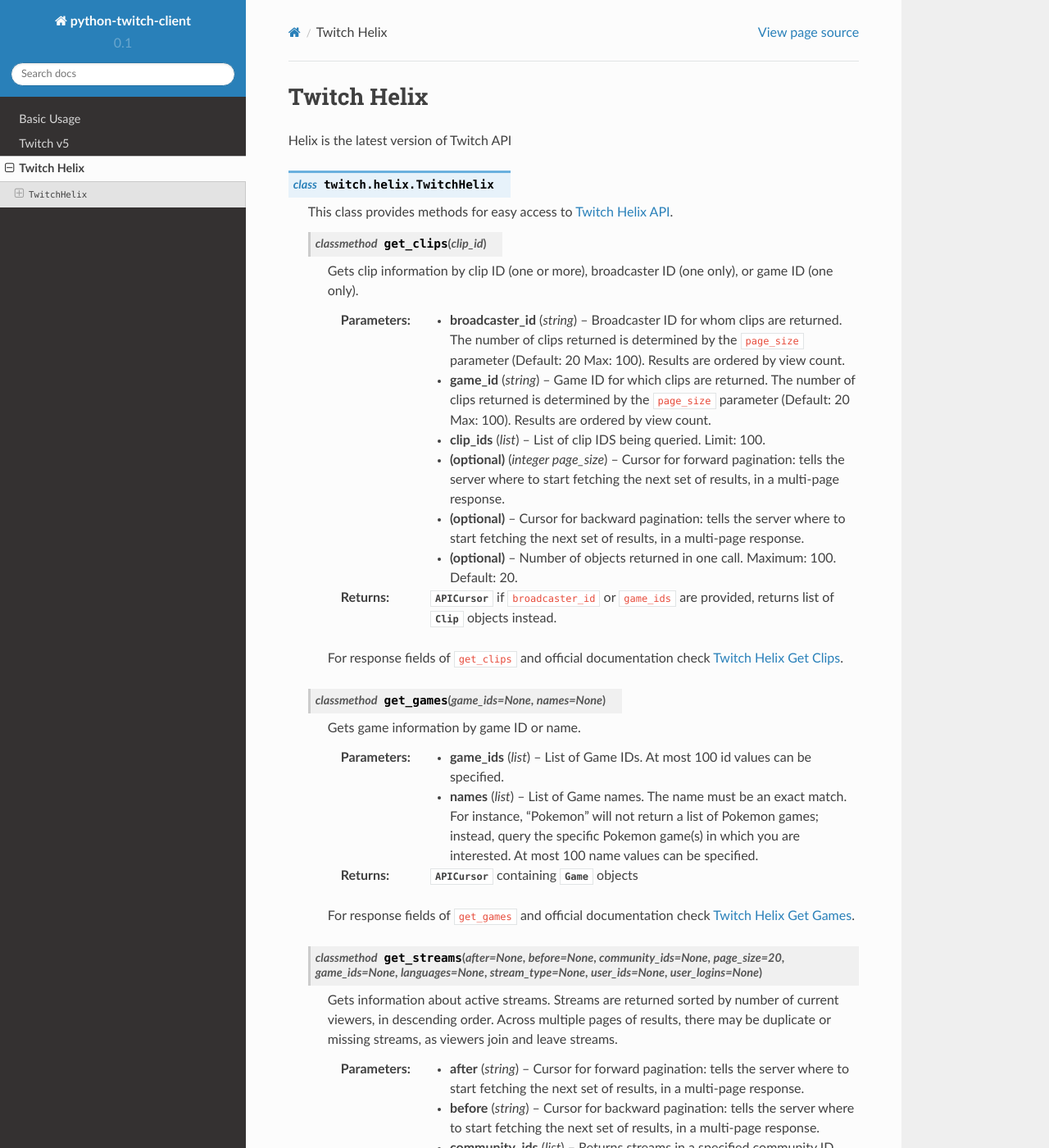
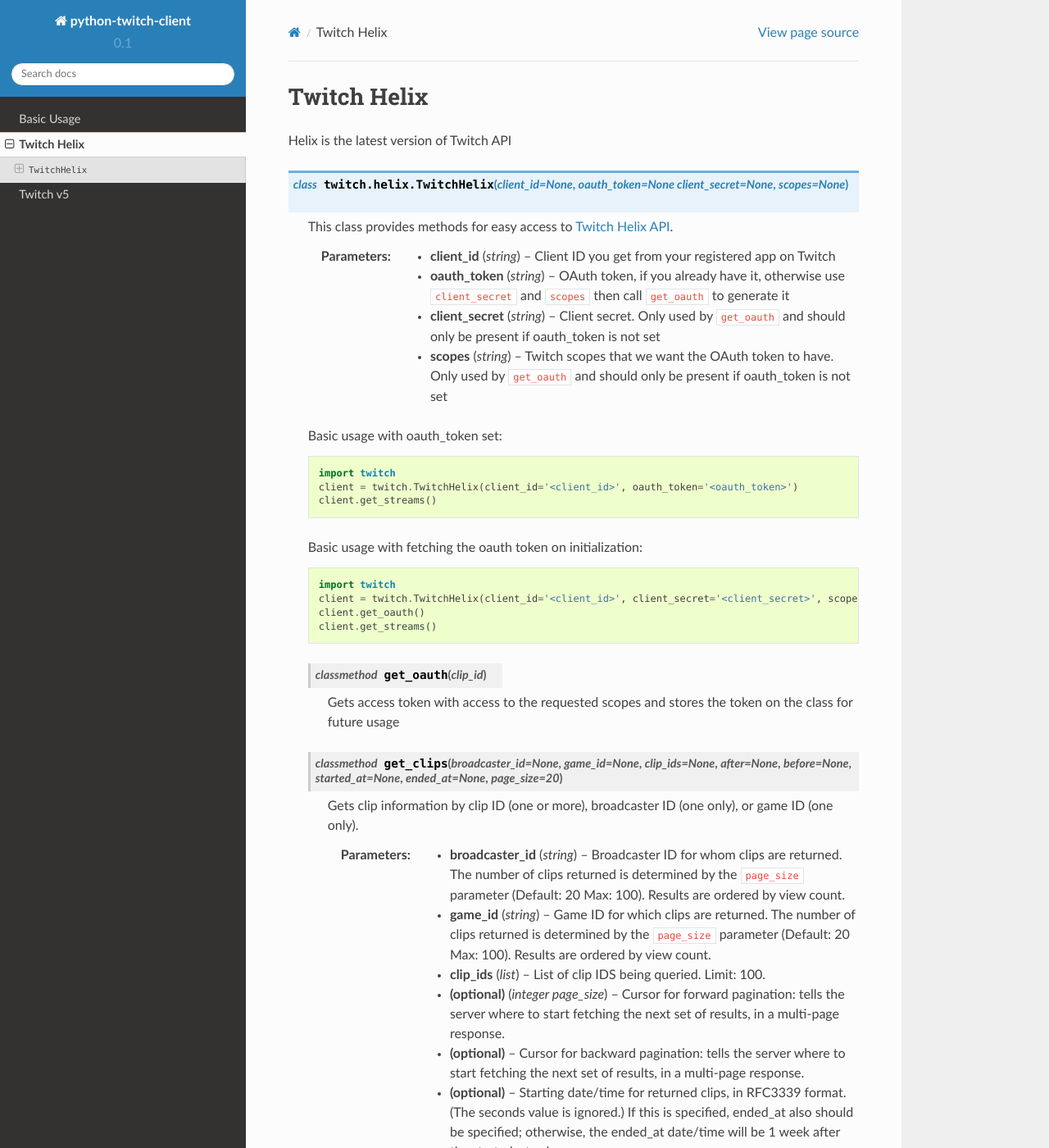
Before and after one commit to tsifrer/python-twitch-client, a Sphinx documentation site: the page built from docs/helix.rst, in a window 1280 px wide and 1400 px high. Shown: the whole window at 82% size. Built offline with Sphinx 7.4.7 and the Read the Docs theme 2.0.0, drawn with Linux system fonts in a browser that asks for light colours; some of the changed text lies outside the part shown.

```diff
--- a/docs/helix.rst
+++ b/docs/helix.rst
@@ -5,11 +5,41 @@ Helix is the latest version of Twitch API
 
 .. currentmodule:: twitch.helix
 
-.. class:: TwitchHelix()
+.. class:: TwitchHelix(client_id=None, oauth_token=None client_secret=None, scopes=None)
 
     This class provides methods for easy access to `Twitch Helix API`_.
 
-    .. classmethod:: get_clips(clip_id)
+    :param string client_id: Client ID you get from your registered app on Twitch
+    :param string oauth_token: OAuth token, if you already have it, otherwise use ``client_secret`` and ``scopes`` then call ``get_oauth`` to generate it
+    :param string client_secret: Client secret. Only used by ``get_oauth`` and should only be present if oauth_token is not set
+    :param string scopes: Twitch scopes that we want the OAuth token to have. Only used by ``get_oauth`` and should only be present if oauth_token is not set
+
+
+    Basic usage with oauth_token set:
+
+    .. code-block:: python
+
+        import twitch
+        client = twitch.TwitchHelix(client_id='<client_id>', oauth_token='<oauth_token>')
+        client.get_streams()
+
+
+    Basic usage with fetching the oauth token on initialization:
+
+    .. code-block:: python
+
+        import twitch
+        client = twitch.TwitchHelix(client_id='<client_id>', client_secret='<client_secret>', scopes=[twitch.constants.OAUTH_SCOPE_ANALYTICS_READ_EXTENSIONS])
+        client.get_oauth()
+        client.get_streams()
+
+
+    .. classmethod:: get_oauth(clip_id)
+
+        Gets access token with access to the requested scopes and stores the token on the class for future usage
+
+
+    .. classmethod:: get_clips(broadcaster_id=None, game_id=None, clip_ids=None, after=None, before=None, started_at=None, ended_at=None, page_size=20)
 
         Gets clip information by clip ID (one or more), broadcaster ID (one only), or game ID (one only).
 
@@ -18,6 +48,8 @@ Helix is the latest version of Twitch API
         :param list clip_ids: List of clip IDS being queried. Limit: 100.
         :param string after (optional): Cursor for forward pagination: tells the server where to start fetching the next set of results, in a multi-page response.
         :param string before (optional): Cursor for backward pagination: tells the server where to start fetching the next set of results, in a multi-page response.
+        :param string started_at (optional): Starting date/time for returned clips, in RFC3339 format. (The seconds value is ignored.) If this is specified, ended_at also should be specified; otherwise, the ended_at date/time will be 1 week after the started_at value.
+        :param string ended_at (optional): Ending date/time for returned clips, in RFC3339 format. (Note that the seconds value is ignored.) If this is specified, started_at also must be specified; otherwise, the time period is ignored.
         :param integer page_size (optional): Number of objects returned in one call. Maximum: 100. Default: 20.
         :return: :class:`~twitch.helix.APICursor` if ``broadcaster_id`` or ``game_ids`` are provided, returns list of :class:`~twitch.resources.Clip` objects instead.
 
```
Also changed, not shown: CHANGELOG.md (+3 -1 lines), docs/index.rst (+4 -5 lines).
